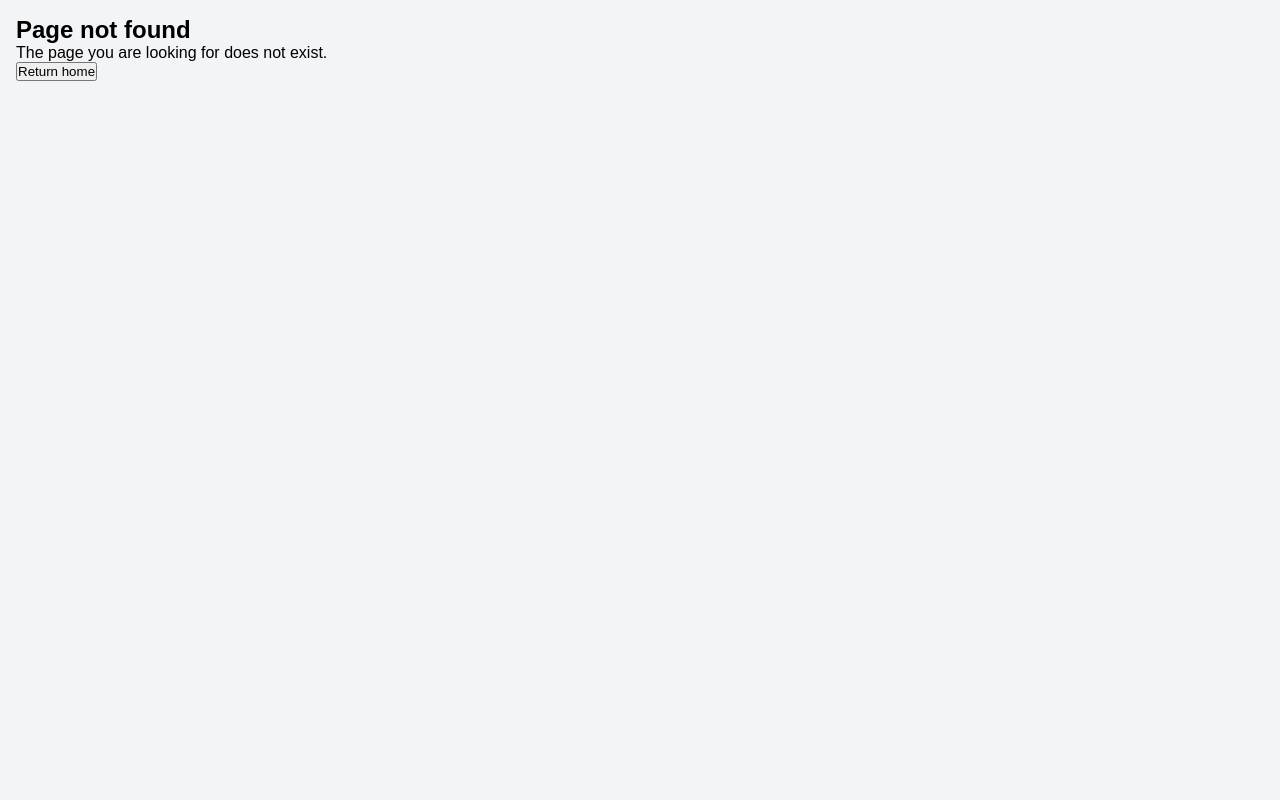
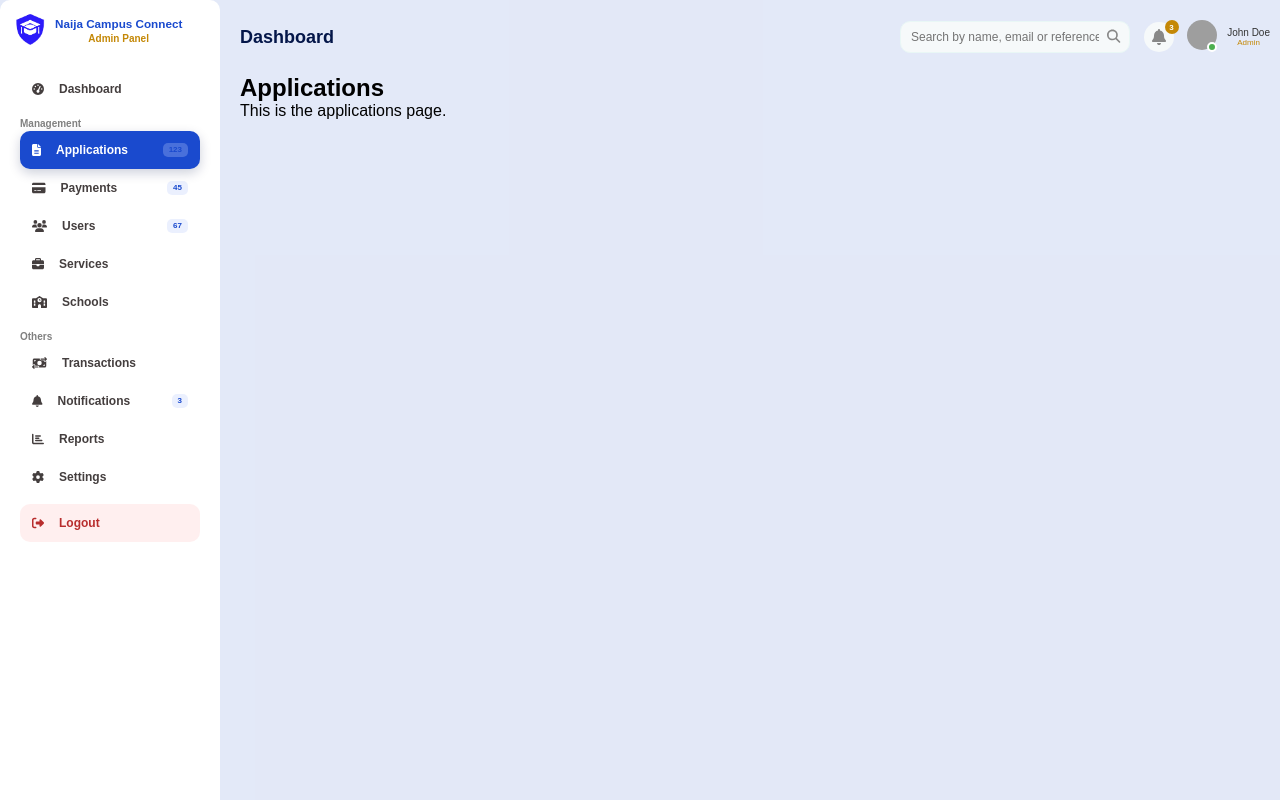
Before and after one commit to Richstar-plus/postutme_form-main, a React (Vite) app in the folder users/: page /admin/applications in a window 1280 px wide. Before the commit this address had no page. Shown: the top 800 px of the page. Built offline with nearby package versions, Linux system fonts and the light colour scheme; grey boxes are pictures that could not be loaded; a web font is replaced by a local one.

Commit message:
feat: Add Applications page and integrate into admin routes; update NavigationLink and SideBar components

```diff
--- a/users/src/App.jsx
+++ b/users/src/App.jsx
@@ -19,6 +19,7 @@ import LocalGovernmentIdentificationLetter from "./pages/LocalGovernmentIdentifi
 // Admin routes
 import { AdminRoot } from "./admin/pages/Root";
 import { AdminHome } from "./admin/pages/HomePage";
+import { Applications } from "./admin/pages/Applications";
 import AdminErrorPage from "./admin/pages/ErrorPage";
 
 const router = createBrowserRouter([
@@ -96,6 +97,10 @@ const router = createBrowserRouter([
         index: true,
         element: <AdminHome />,
       },
+      {
+        path: "applications",
+        element: <Applications />,
+      }
     ],
   },
 ]);
--- a/users/src/admin/components/NavigationLink.jsx
+++ b/users/src/admin/components/NavigationLink.jsx
@@ -1,14 +1,17 @@
 import { NavLink } from "react-router-dom";
 import { FontAwesomeIcon } from "@fortawesome/react-fontawesome";
-export function NavigationLink({ to, icon, label, extra, logout }) {
+export function NavigationLink({ to, icon, label, extra, logout, className = "", end = false }) {
   return (
     <div
       className="admin-nav-menu-item"
-      style={{ backgroundColor: logout ? "white" : "transparent"}}
+      style={{ backgroundColor: logout ? "white" : "transparent" }}
     >
       <NavLink
         to={to}
-        className={`admin-nav-link ${logout ? "admin-logout" : ""}`}
+        end={end}
+        className={({ isActive }) =>
+          `admin-nav-link ${logout ? "admin-logout" : ""} ${isActive ? "active" : ""} ${className}`.trim()
+        }
       >
         <div className="admin-nav-link-p">
           <p>
--- a/users/src/admin/components/SideBar.jsx
+++ b/users/src/admin/components/SideBar.jsx
@@ -34,6 +34,7 @@ export function SideBar() {
             className="admin-nav-link"
             icon={faGaugeHigh}
             label="Dashboard"
+            end
           />
         </div>
 
--- /dev/null
+++ b/users/src/admin/pages/Applications.jsx
@@ -0,0 +1,8 @@
+export function Applications() {
+  return (
+    <div>
+      <h2>Applications</h2>
+      <p>This is the applications page.</p>
+    </div>
+  );
+}
```
